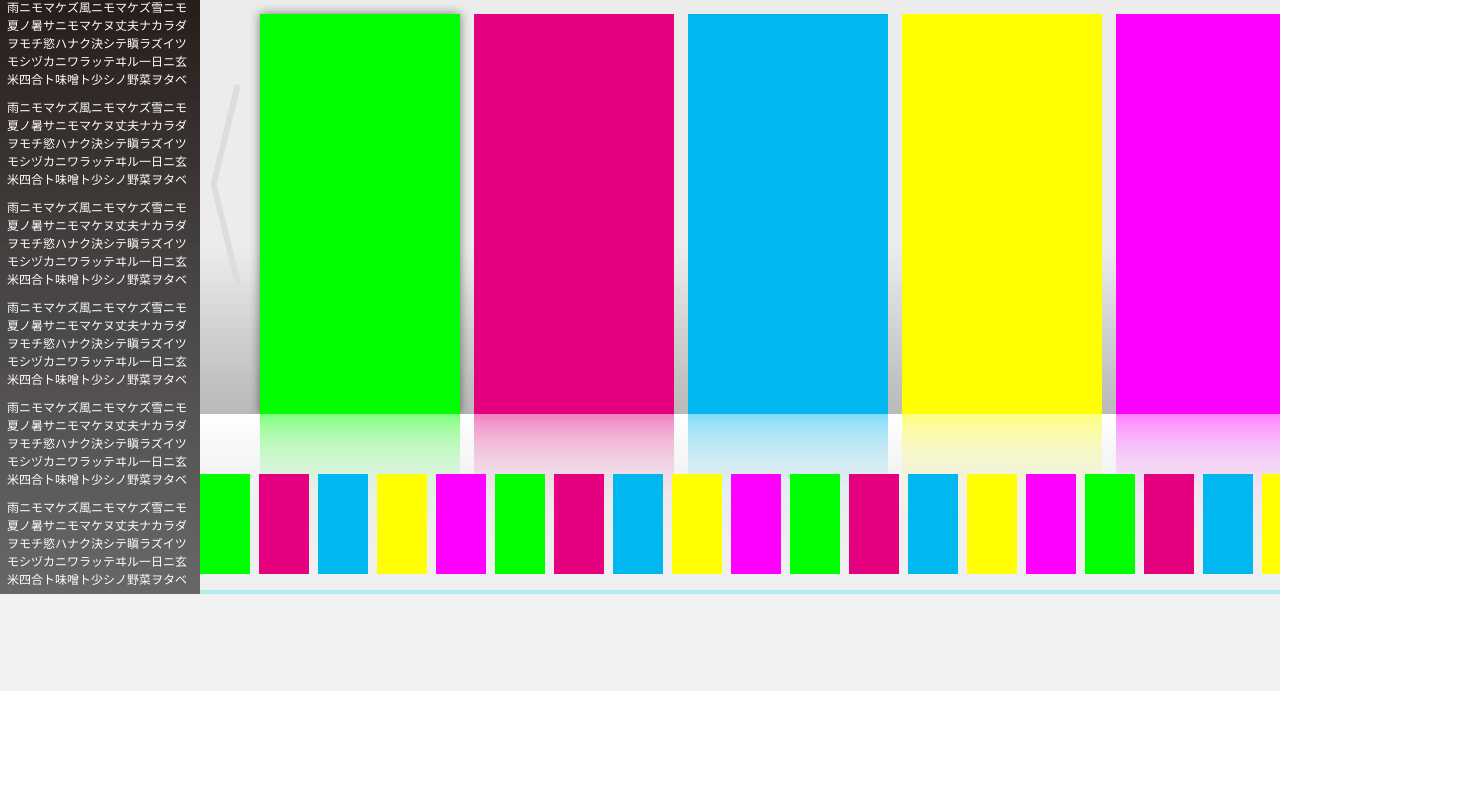
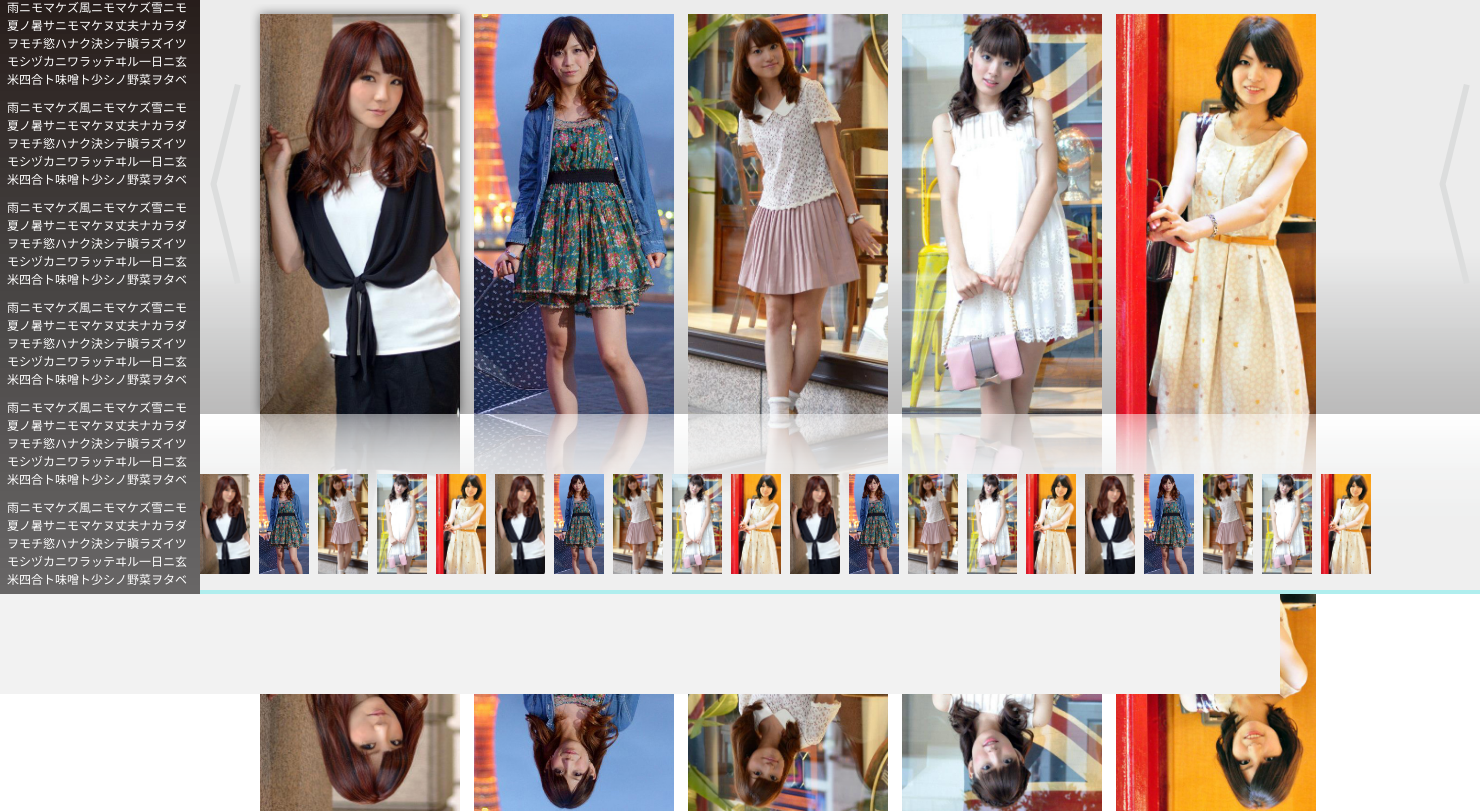
Before and after one commit to ryotakawachi/dresscase_master, a plain HTML site: page index.html in a window 1280 px wide. Shown: the part 119-930 px from the top of the page, 1480 px wide, since content can reach past the window. Before the commit the page ends 810 px from the top, so only its background shows below. Drawn offline with Linux system fonts and the light colour scheme.

Commit message:
12/11 最新版
画像を入れる。

```diff
--- a/css/style.css
+++ b/css/style.css
@@ -1,7 +1,11 @@
 body{
 	margin: 0;
+	overflow: auto;
 }
-a {
+div#wrapper{
+	width: 100%;
+}
+a{
 	text-decoration: none;
 }
 /*a:active{
@@ -52,12 +56,6 @@ span#sign_up{
 
 span#log_in{
 	margin: 0 0 0 0;
-}
-
-
-div#wrapper{
-	width: 100%;
-	overflow: scroll;
 }
 
 
@@ -162,6 +160,18 @@ div#sub_contents{
 }
 
 
+div#photo_reverse{
+	margin: 0;
+	position: relative; bottom: -220px;
+    -webkit-transform: scaleY(-1); /*以下画像反転のため*/
+    -o-transform: scaleY(-1);
+    -moz-transform: scaleY(-1);
+    transform: scaleY(-1);
+    filter: FlipV;
+    -ms-filter: "FlipV";
+}
+
+
 div#sub_contents_back{
 	position: relative;left:;
 	width: 100%;
--- a/index.html
+++ b/index.html
@@ -5,6 +5,7 @@
     <link rel="stylesheet" type="text/css" href="css/style.css" />
     <script type="text/javascript" src=""></script>
     <title>dresscase</title>
+    <meta name="robots" content="noindex,nofollow,NOSNIPPET,NOIMAGEINDEX">
     <script></script>
     </head>
 
@@ -50,11 +51,11 @@
                 </ul>
 
                 <div id="photo">
-                    <a href=""><img src="photo/photo1.jpg" height="400" width="200" alt="photo1" class="photo_contents"></a>
-                    <a href=""><img src="photo/photo2.jpg" height="400" width="200" alt="photo2" class="photo_contents"></a>
-                    <a href=""><img src="photo/photo3.jpg" height="400" width="200" alt="photo3" class="photo_contents"></a>
-                    <a href=""><img src="photo/photo4.jpg" height="400" width="200" alt="photo4" class="photo_contents"></a>
-                    <a href=""><img src="photo/photo5.jpg" height="400" width="200" alt="photo5" class="photo_contents"></a>
+                    <a href=""><img src="photo/girl1.jpg" height="400" width="200" alt="photo1" class="photo_contents"></a>
+                    <a href=""><img src="photo/girl2.jpg" height="400" width="200" alt="photo2" class="photo_contents"></a>
+                    <a href=""><img src="photo/girl3.jpg" height="400" width="200" alt="photo3" class="photo_contents"></a>
+                    <a href=""><img src="photo/girl4.jpg" height="400" width="200" alt="photo4" class="photo_contents"></a>
+                    <a href=""><img src="photo/girl5.jpg" height="400" width="200" alt="photo5" class="photo_contents"></a>
                 </div>
 
                 <div class="photo_back">
@@ -67,36 +68,36 @@
 
             <div id="sub_contents">
                 <div id="photo_reverse">
-                    <img src="photo/photo1.jpg" height="400" width="200" alt="photo1" class="photo_contents">
-                    <img src="photo/photo2.jpg" height="400" width="200" alt="photo2" class="photo_contents">
-                    <img src="photo/photo3.jpg" height="400" width="200" alt="photo3" class="photo_contents">
-                    <img src="photo/photo4.jpg" height="400" width="200" alt="photo4" class="photo_contents">
-                    <img src="photo/photo5.jpg" height="400" width="200" alt="photo5" class="photo_contents">
+                    <img src="photo/girl1.jpg" height="400" width="200" alt="photo1" class="photo_contents">
+                    <img src="photo/girl2.jpg" height="400" width="200" alt="photo2" class="photo_contents">
+                    <img src="photo/girl3.jpg" height="400" width="200" alt="photo3" class="photo_contents">
+                    <img src="photo/girl4.jpg" height="400" width="200" alt="photo4" class="photo_contents">
+                    <img src="photo/girl5.jpg" height="400" width="200" alt="photo5" class="photo_contents">
                 </div>
 
                 <div id="sub_contents_back">
                     <div id="photo_smoll">
-                        <img src="photo/photo1.1.jpg" height="100" width="50" alt="photo1.1" class="photo_contents_smoll">
-                        <img src="photo/photo2.1.jpg" height="100" width="50" alt="photo2.1" class="photo_contents_smoll">
-                        <img src="photo/photo3.1.jpg" height="100" width="50" alt="photo3.1" class="photo_contents_smoll">
-                        <img src="photo/photo4.1.jpg" height="100" width="50" alt="photo4.1" class="photo_contents_smoll">
-                        <img src="photo/photo5.1.jpg" height="100" width="50" alt="photo5.1" class="photo_contents_smoll">
+                        <img src="photo/girl1.jpg" height="100" width="50" alt="photo1.1" class="photo_contents_smoll">
+                        <img src="photo/girl2.jpg" height="100" width="50" alt="photo2.1" class="photo_contents_smoll">
+                        <img src="photo/girl3.jpg" height="100" width="50" alt="photo3.1" class="photo_contents_smoll">
+                        <img src="photo/girl4.jpg" height="100" width="50" alt="photo4.1" class="photo_contents_smoll">
+                        <img src="photo/girl5.jpg" height="100" width="50" alt="photo5.1" class="photo_contents_smoll">
                         <!-- とりあえず、繰り返し -->
-                        <img src="photo/photo1.1.jpg" height="100" width="50" alt="photo1.1" class="photo_contents_smoll">
-                        <img src="photo/photo2.1.jpg" height="100" width="50" alt="photo2.1" class="photo_contents_smoll">
-                        <img src="photo/photo3.1.jpg" height="100" width="50" alt="photo3.1" class="photo_contents_smoll">
-                        <img src="photo/photo4.1.jpg" height="100" width="50" alt="photo4.1" class="photo_contents_smoll">
-                        <img src="photo/photo5.1.jpg" height="100" width="50" alt="photo5.1" class="photo_contents_smoll">
-                        <img src="photo/photo1.1.jpg" height="100" width="50" alt="photo1.1" class="photo_contents_smoll">
-                        <img src="photo/photo2.1.jpg" height="100" width="50" alt="photo2.1" class="photo_contents_smoll">
-                        <img src="photo/photo3.1.jpg" height="100" width="50" alt="photo3.1" class="photo_contents_smoll">
-                        <img src="photo/photo4.1.jpg" height="100" width="50" alt="photo4.1" class="photo_contents_smoll">
-                        <img src="photo/photo5.1.jpg" height="100" width="50" alt="photo5.1" class="photo_contents_smoll">
-                        <img src="photo/photo1.1.jpg" height="100" width="50" alt="photo1.1" class="photo_contents_smoll">
-                        <img src="photo/photo2.1.jpg" height="100" width="50" alt="photo2.1" class="photo_contents_smoll">
-                        <img src="photo/photo3.1.jpg" height="100" width="50" alt="photo3.1" class="photo_contents_smoll">
-                        <img src="photo/photo4.1.jpg" height="100" width="50" alt="photo4.1" class="photo_contents_smoll">
-                        <img src="photo/photo5.1.jpg" height="100" width="50" alt="photo5.1" class="photo_contents_smoll">
+                        <img src="photo/girl1.jpg" height="100" width="50" alt="photo1.1" class="photo_contents_smoll">
+                        <img src="photo/girl2.jpg" height="100" width="50" alt="photo2.1" class="photo_contents_smoll">
+                        <img src="photo/girl3.jpg" height="100" width="50" alt="photo3.1" class="photo_contents_smoll">
+                        <img src="photo/girl4.jpg" height="100" width="50" alt="photo4.1" class="photo_contents_smoll">
+                        <img src="photo/girl5.jpg" height="100" width="50" alt="photo5.1" class="photo_contents_smoll">
+                        <img src="photo/girl1.jpg" height="100" width="50" alt="photo1.1" class="photo_contents_smoll">
+                        <img src="photo/girl2.jpg" height="100" width="50" alt="photo2.1" class="photo_contents_smoll">
+                        <img src="photo/girl3.jpg" height="100" width="50" alt="photo3.1" class="photo_contents_smoll">
+                        <img src="photo/girl4.jpg" height="100" width="50" alt="photo4.1" class="photo_contents_smoll">
+                        <img src="photo/girl5.jpg" height="100" width="50" alt="photo5.1" class="photo_contents_smoll">
+                        <img src="photo/girl1.jpg" height="100" width="50" alt="photo1.1" class="photo_contents_smoll">
+                        <img src="photo/girl2.jpg" height="100" width="50" alt="photo2.1" class="photo_contents_smoll">
+                        <img src="photo/girl3.jpg" height="100" width="50" alt="photo3.1" class="photo_contents_smoll">
+                        <img src="photo/girl4.jpg" height="100" width="50" alt="photo4.1" class="photo_contents_smoll">
+                        <img src="photo/girl5.jpg" height="100" width="50" alt="photo5.1" class="photo_contents_smoll">
                         <!-- とりあえず、繰り返し、終わり -->
                     </div>
                 </div>
```
Also changed, not shown: photo/girl1.jpg (added), photo/girl2.jpg (added), photo/girl3.jpg (added), photo/girl4.jpg (added), photo/girl5.jpg (added), 2 other files.
